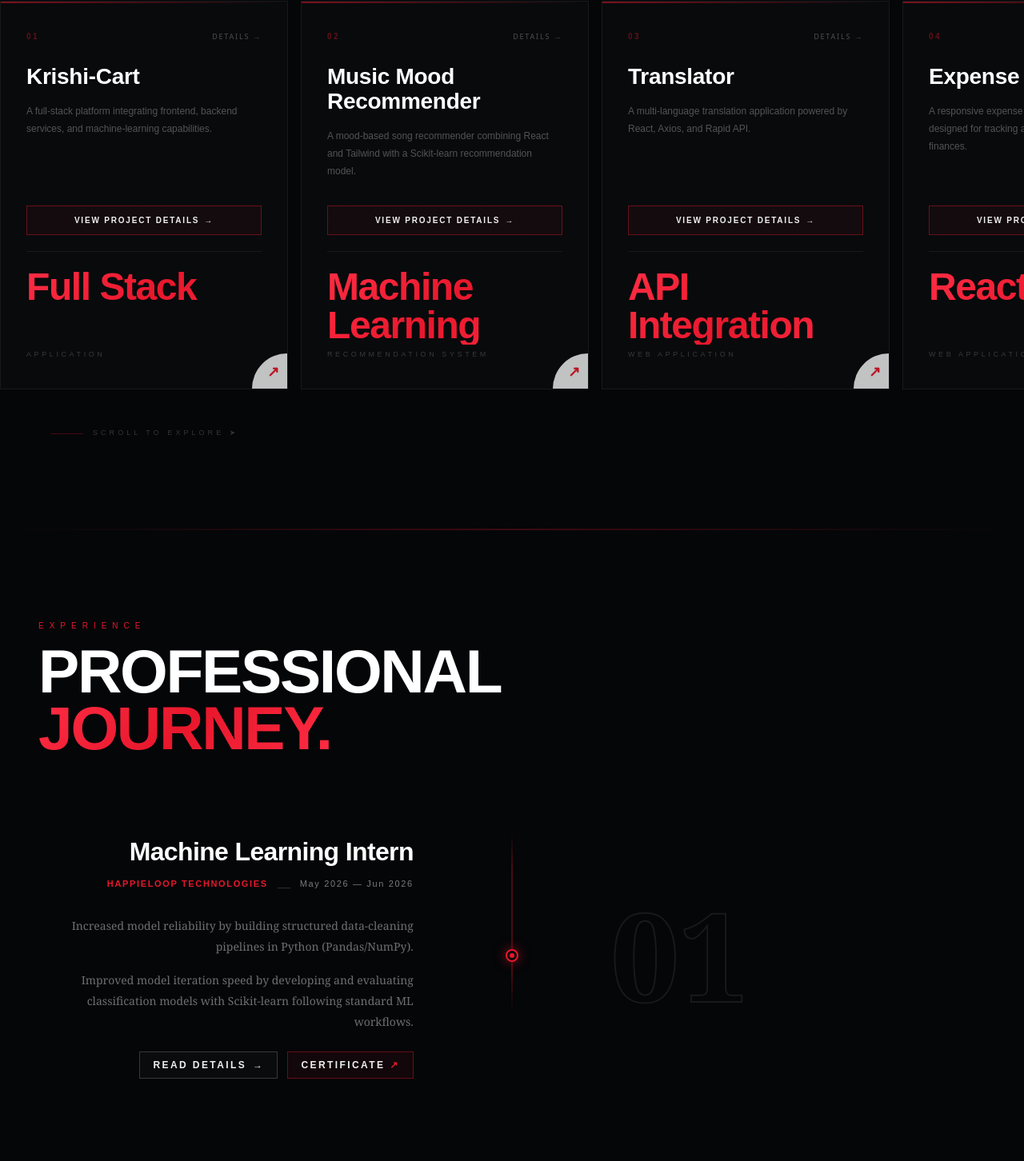
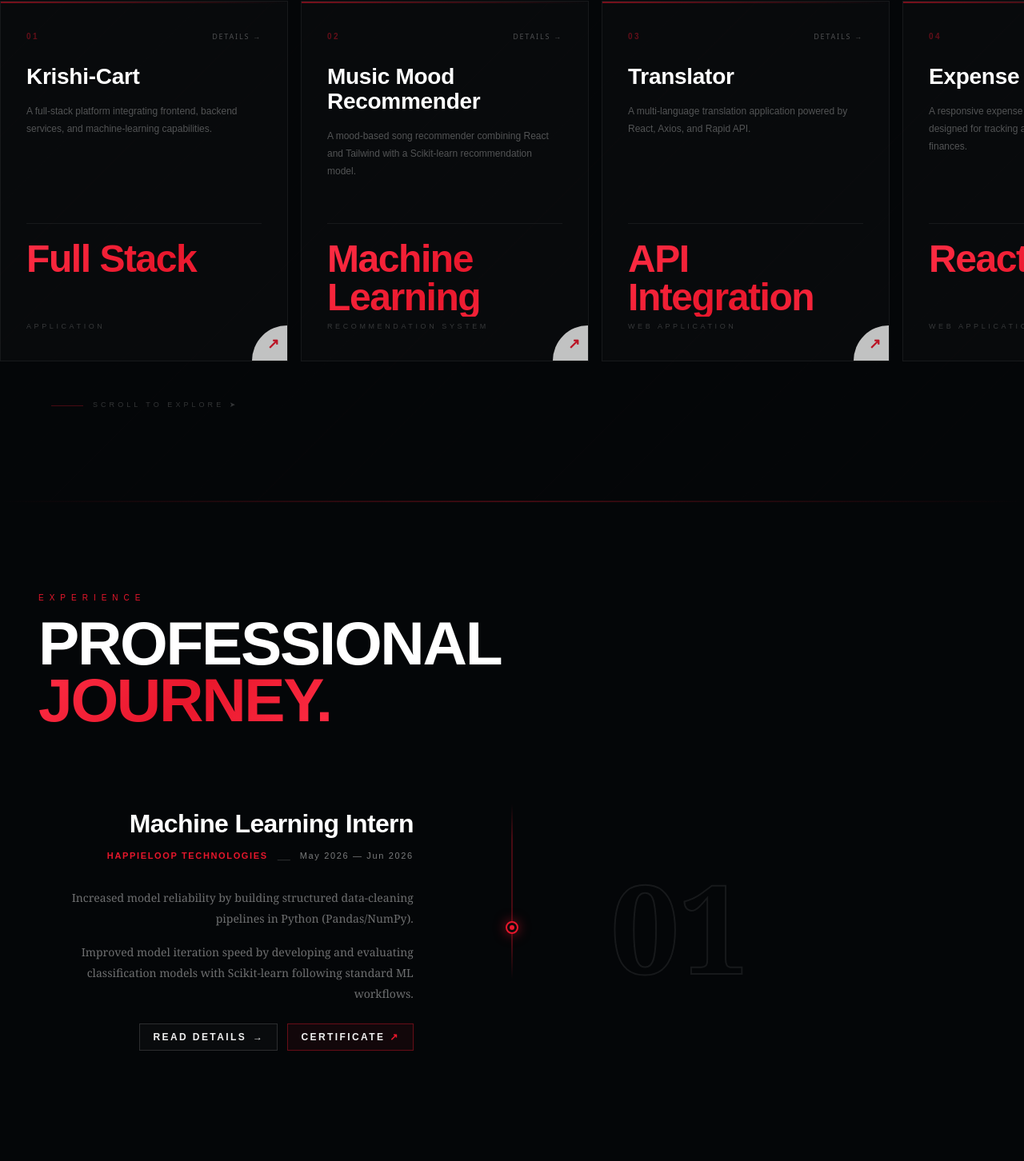
Before and after one commit to AADITYABAGDE2007/portfolio, a Next.js app: page / in a window 1280 px wide. Shown: the part 4361-5813 px from the top of the page at 80% size. Built offline with nearby package versions, Linux system fonts and the light colour scheme.

Commit message:
style: revert unnecessary button changes and apply slide-up hover fill only to buttons with background hover colors

```diff
--- a/app/experience/[slug]/page.tsx
+++ b/app/experience/[slug]/page.tsx
@@ -93,23 +93,17 @@ export default async function ExperienceDetailPage({ params }: PageProps) {
               href="/aaditya_resume.pdf"
               target="_blank"
               rel="noopener noreferrer"
-              className="group/btn relative overflow-hidden inline-flex items-center justify-center text-[9px] sm:text-xs tracking-[0.18em] uppercase px-3 sm:px-4 py-2 border border-white/20 bg-white/[0.02] text-white/90 font-semibold transition-colors duration-500 hidden xs:inline-flex"
+              className="text-[9px] sm:text-xs tracking-[0.18em] uppercase px-3 sm:px-4 py-2 border border-white/15 hover:border-white/40 text-white/80 hover:text-white transition-all duration-300 font-semibold hidden xs:inline-flex"
               style={{ fontFamily: "sans-serif", textDecoration: "none" }}
             >
-              <span className="absolute inset-0 translate-y-full transition-transform duration-500 ease-in-out group-hover/btn:translate-y-0 bg-white" />
-              <span className="relative z-10 transition-colors duration-500 group-hover/btn:text-black">
-                Resume PDF
-              </span>
+              Resume PDF
             </a>
             <Link
               href="/#contact"
-              className="group/btn relative overflow-hidden inline-flex items-center justify-center text-[9px] sm:text-xs tracking-[0.18em] uppercase px-3.5 sm:px-4 py-2 border border-white bg-white text-black font-bold transition-colors duration-500 hidden sm:inline-flex"
+              className="text-[9px] sm:text-xs tracking-[0.18em] uppercase px-3.5 sm:px-4 py-2 bg-white text-black font-bold hover:bg-white/90 transition-all duration-300 hidden sm:inline-flex"
               style={{ fontFamily: "sans-serif", textDecoration: "none" }}
             >
-              <span className="absolute inset-0 translate-y-full transition-transform duration-500 ease-in-out group-hover/btn:translate-y-0 bg-[var(--red)]" />
-              <span className="relative z-10 transition-colors duration-500 text-black group-hover/btn:text-white">
-                Contact
-              </span>
+              Contact
             </Link>
           </div>
         </div>
@@ -364,13 +358,10 @@ export default async function ExperienceDetailPage({ params }: PageProps) {
 
           <Link
             href="/#experience"
-            className="group/btn relative overflow-hidden text-xs uppercase tracking-[0.3em] px-6 py-3 border border-white/20 bg-white/[0.02] text-white transition-colors duration-500"
-            style={{ fontFamily: "sans-serif", textDecoration: "none" }}
+            className="text-xs uppercase tracking-[0.3em] text-white/60 hover:text-white px-6 py-3 border border-white/15 hover:border-[var(--red)] transition-all duration-300"
+            style={{ fontFamily: "sans-serif" }}
           >
-            <span className="absolute inset-0 translate-y-full transition-transform duration-500 ease-in-out group-hover/btn:translate-y-0 bg-[var(--red)]" />
-            <span className="relative z-10 transition-colors duration-500 group-hover/btn:text-black font-semibold">
-              All Experiences
-            </span>
+            All Experiences
           </Link>
 
           {nextExp ? (
--- a/app/portfolio/ExperienceTimeline.tsx
+++ b/app/portfolio/ExperienceTimeline.tsx
@@ -114,16 +114,10 @@ export default function ExperienceSection() {
                         <div className="mt-6 flex flex-wrap gap-3 md:justify-end">
                           <Link
                             href={`/experience/${exp.slug}`}
-                            className="group/btn relative overflow-hidden inline-flex items-center gap-2 text-[10px] sm:text-xs uppercase tracking-[0.2em] px-4 py-2 border border-white/20 bg-white/[0.02] text-white font-semibold transition-colors duration-500"
+                            className="inline-flex items-center gap-2 text-[10px] sm:text-xs uppercase tracking-[0.2em] px-4 py-2 border border-white/15 hover:border-[var(--red)] bg-white/[0.02] hover:bg-[var(--red)]/10 text-white font-semibold transition-all duration-300"
                             style={{ fontFamily: "sans-serif", textDecoration: "none" }}
                           >
-                            <span className="absolute inset-0 translate-y-full transition-transform duration-500 ease-in-out group-hover/btn:translate-y-0 bg-[var(--red)]" />
-                            <span className="relative z-10 transition-colors duration-500 group-hover/btn:text-black">
-                              Read Details
-                            </span>
-                            <span className="relative z-10 transition-colors duration-500 group-hover/btn:text-black">
-                              &rarr;
-                            </span>
+                            <span>Read Details</span> &rarr;
                           </Link>
                           <a
                             href={exp.certificateUrl}
--- a/app/portfolio/HeroShowcase.tsx
+++ b/app/portfolio/HeroShowcase.tsx
@@ -227,25 +227,13 @@ export default function FrameHero() {
                 Building intelligent solutions and modern digital experiences with AI, Python, React, and machine learning, while turning ideas into practical applications through clean, scalable, and user-focused development.
               </p>
               <div className="mt-6 sm:mt-8 flex flex-row gap-3 sm:gap-4 justify-center lg:justify-start">
-                <button
-                  className="group/btn relative overflow-hidden text-[10px] tracking-[0.22em] uppercase px-5 sm:px-6 py-2.5 transition-colors duration-500 border border-[rgba(232,23,44,0.5)] bg-[rgba(232,23,44,0.05)]"
-                  style={{ color: "#fff", cursor: "pointer", fontFamily: "sans-serif" }}
-                  onClick={() => document.getElementById("projects")?.scrollIntoView({ behavior: "smooth" })}
-                >
-                  <span className="absolute inset-0 translate-y-full transition-transform duration-500 ease-in-out group-hover/btn:translate-y-0 bg-[var(--red)]" />
-                  <span className="relative z-10 transition-colors duration-500 group-hover/btn:text-black font-semibold">
-                    View Projects
-                  </span>
+                <button className="text-[10px] tracking-[0.22em] uppercase px-5 sm:px-6 py-2.5 transition-all duration-300 border border-[rgba(232,23,44,0.5)] hover:bg-[rgba(232,23,44,0.1)]"
+                  style={{ color: "#fff", cursor: "pointer", fontFamily: "sans-serif" }} onClick={() => document.getElementById("projects")?.scrollIntoView({ behavior: "smooth" })}>
+                  View Projects
                 </button>
-                <button
-                  className="group/btn relative overflow-hidden text-[10px] tracking-[0.22em] uppercase px-5 sm:px-6 py-2.5 transition-colors duration-500 border border-[var(--red)] bg-[var(--red)]"
-                  style={{ color: "#fff", cursor: "pointer", fontFamily: "sans-serif" }}
-                  onClick={() => document.getElementById("contact")?.scrollIntoView({ behavior: "smooth" })}
-                >
-                  <span className="absolute inset-0 translate-y-full transition-transform duration-500 ease-in-out group-hover/btn:translate-y-0 bg-white" />
-                  <span className="relative z-10 transition-colors duration-500 text-white group-hover/btn:text-black font-semibold">
-                    Contact Me
-                  </span>
+                <button className="text-[10px] tracking-[0.22em] uppercase px-5 sm:px-6 py-2.5 transition-all duration-300"
+                  style={{ background: "var(--red)", color: "#fff", border: "none", cursor: "pointer", fontFamily: "sans-serif" }} onClick={() => document.getElementById("contact")?.scrollIntoView({ behavior: "smooth" })}>
+                  Contact Me
                 </button>
               </div>
             </div>
--- a/app/portfolio/ProjectsShowcase.tsx
+++ b/app/portfolio/ProjectsShowcase.tsx
@@ -128,37 +128,12 @@ export default function PowersSection() {
                 </h3>
 
                 {/* Description */}
-                <p className="pointer-events-none" style={{ fontSize: 12, color: "rgba(240,240,240,0.32)", fontFamily: "sans-serif", lineHeight: 1.85, marginBottom: 28, minHeight: 70 }}>
+                <p className="pointer-events-none" style={{ fontSize: 12, color: "rgba(240,240,240,0.32)", fontFamily: "sans-serif", lineHeight: 1.85, marginBottom: 40, minHeight: 80 }}>
                   {p.desc}
                 </p>
 
-                {/* View Details Button with Slide Effect */}
-                <div
-                  className="group/btn relative inline-flex w-full items-center justify-center gap-2 overflow-hidden transition-colors duration-500 text-white group-hover:text-black pointer-events-none"
-                  style={{
-                    border: "1px solid rgba(232,23,44,0.4)",
-                    background: "rgba(232,23,44,0.05)",
-                    fontFamily: "sans-serif",
-                    fontSize: 10,
-                    fontWeight: 700,
-                    letterSpacing: "0.18em",
-                    padding: "10px 14px",
-                    marginTop: "auto",
-                    marginBottom: 20,
-                    whiteSpace: "nowrap",
-                  }}
-                >
-                  <span
-                    className="absolute inset-0 translate-y-full transition-transform duration-500 ease-in-out group-hover:translate-y-0"
-                    style={{ background: "var(--red)" }}
-                  />
-                  <span className="relative z-10 transition-colors duration-500 group-hover:text-black flex items-center gap-1.5">
-                    VIEW PROJECT DETAILS <span aria-hidden>&rarr;</span>
-                  </span>
-                </div>
-
                 {/* Stat */}
-                <div className="pointer-events-none" style={{ borderTop: "1px solid rgba(255,255,255,0.06)", paddingTop: 20, display: "flex", flexDirection: "column" }}>
+                <div className="pointer-events-none" style={{ borderTop: "1px solid rgba(255,255,255,0.06)", paddingTop: 20, marginTop: "auto", display: "flex", flexDirection: "column" }}>
                   <div className="red-gradient" style={{ fontSize: "clamp(32px, 4vw, 48px)", fontWeight: 900, fontFamily: "sans-serif", letterSpacing: "-0.03em", lineHeight: 1, minHeight: "2em", display: "flex", alignItems: "flex-start" }}>
                     {p.stat}
                   </div>
--- a/app/projects/[slug]/page.tsx
+++ b/app/projects/[slug]/page.tsx
@@ -79,13 +79,10 @@ export default async function ProjectDetailPage({ params }: PageProps) {
               href="/aaditya_resume.pdf"
               target="_blank"
               rel="noopener noreferrer"
-              className="group/btn relative overflow-hidden inline-flex items-center justify-center text-[9px] sm:text-xs tracking-[0.18em] uppercase px-3 sm:px-4 py-2 border border-white/20 bg-white/[0.02] text-white/90 font-semibold transition-colors duration-500"
+              className="text-[9px] sm:text-xs tracking-[0.18em] uppercase px-3 sm:px-4 py-2 border border-white/15 hover:border-white/40 text-white/80 hover:text-white transition-all duration-300 font-semibold"
               style={{ fontFamily: "sans-serif", textDecoration: "none" }}
             >
-              <span className="absolute inset-0 translate-y-full transition-transform duration-500 ease-in-out group-hover/btn:translate-y-0 bg-white" />
-              <span className="relative z-10 transition-colors duration-500 group-hover/btn:text-black">
-                Resume PDF
-              </span>
+              Resume PDF
             </a>
             <a
               href={project.repoLink}
@@ -104,13 +101,10 @@ export default async function ProjectDetailPage({ params }: PageProps) {
             </a>
             <Link
               href="/#contact"
-              className="group/btn relative overflow-hidden inline-flex items-center justify-center text-[9px] sm:text-xs tracking-[0.18em] uppercase px-3.5 sm:px-4 py-2 border border-white bg-white text-black font-bold transition-colors duration-500 hidden sm:inline-flex"
+              className="text-[9px] sm:text-xs tracking-[0.18em] uppercase px-3.5 sm:px-4 py-2 bg-white text-black font-bold hover:bg-white/90 transition-all duration-300 hidden sm:inline-flex"
               style={{ fontFamily: "sans-serif", textDecoration: "none" }}
             >
-              <span className="absolute inset-0 translate-y-full transition-transform duration-500 ease-in-out group-hover/btn:translate-y-0 bg-[var(--red)]" />
-              <span className="relative z-10 transition-colors duration-500 text-black group-hover/btn:text-white">
-                Contact
-              </span>
+              Contact
             </Link>
           </div>
         </div>
@@ -177,16 +171,10 @@ export default async function ProjectDetailPage({ params }: PageProps) {
                 href={project.repoLink}
                 target="_blank"
                 rel="noopener noreferrer"
-                className="group/btn relative overflow-hidden inline-flex items-center gap-1.5 px-3 py-1.5 border border-[rgba(232,23,44,0.4)] bg-[rgba(232,23,44,0.06)] text-xs font-semibold text-white transition-colors duration-500"
-                style={{ fontFamily: "sans-serif", textDecoration: "none" }}
+                className="text-sm font-semibold text-white/80 hover:text-[var(--red)] underline transition-colors"
+                style={{ fontFamily: "sans-serif" }}
               >
-                <span className="absolute inset-0 translate-y-full transition-transform duration-500 ease-in-out group-hover/btn:translate-y-0 bg-[var(--red)]" />
-                <span className="relative z-10 transition-colors duration-500 group-hover/btn:text-black">
-                  Source Code
-                </span>
-                <span className="relative z-10 transition-colors duration-500 text-[var(--red)] group-hover/btn:text-black">
-                  &#8599;
-                </span>
+                Source Code &#8599;
               </a>
             </div>
           </div>
@@ -399,13 +387,10 @@ export default async function ProjectDetailPage({ params }: PageProps) {
 
           <Link
             href="/#projects"
-            className="group/btn relative overflow-hidden text-xs uppercase tracking-[0.3em] px-6 py-3 border border-white/20 bg-white/[0.02] text-white transition-colors duration-500"
-            style={{ fontFamily: "sans-serif", textDecoration: "none" }}
+            className="text-xs uppercase tracking-[0.3em] text-white/60 hover:text-white px-6 py-3 border border-white/15 hover:border-[var(--red)] transition-all duration-300"
+            style={{ fontFamily: "sans-serif" }}
           >
-            <span className="absolute inset-0 translate-y-full transition-transform duration-500 ease-in-out group-hover/btn:translate-y-0 bg-[var(--red)]" />
-            <span className="relative z-10 transition-colors duration-500 group-hover/btn:text-black font-semibold">
-              All Projects Grid
-            </span>
+            All Projects Grid
           </Link>
 
           {nextProject ? (
```
